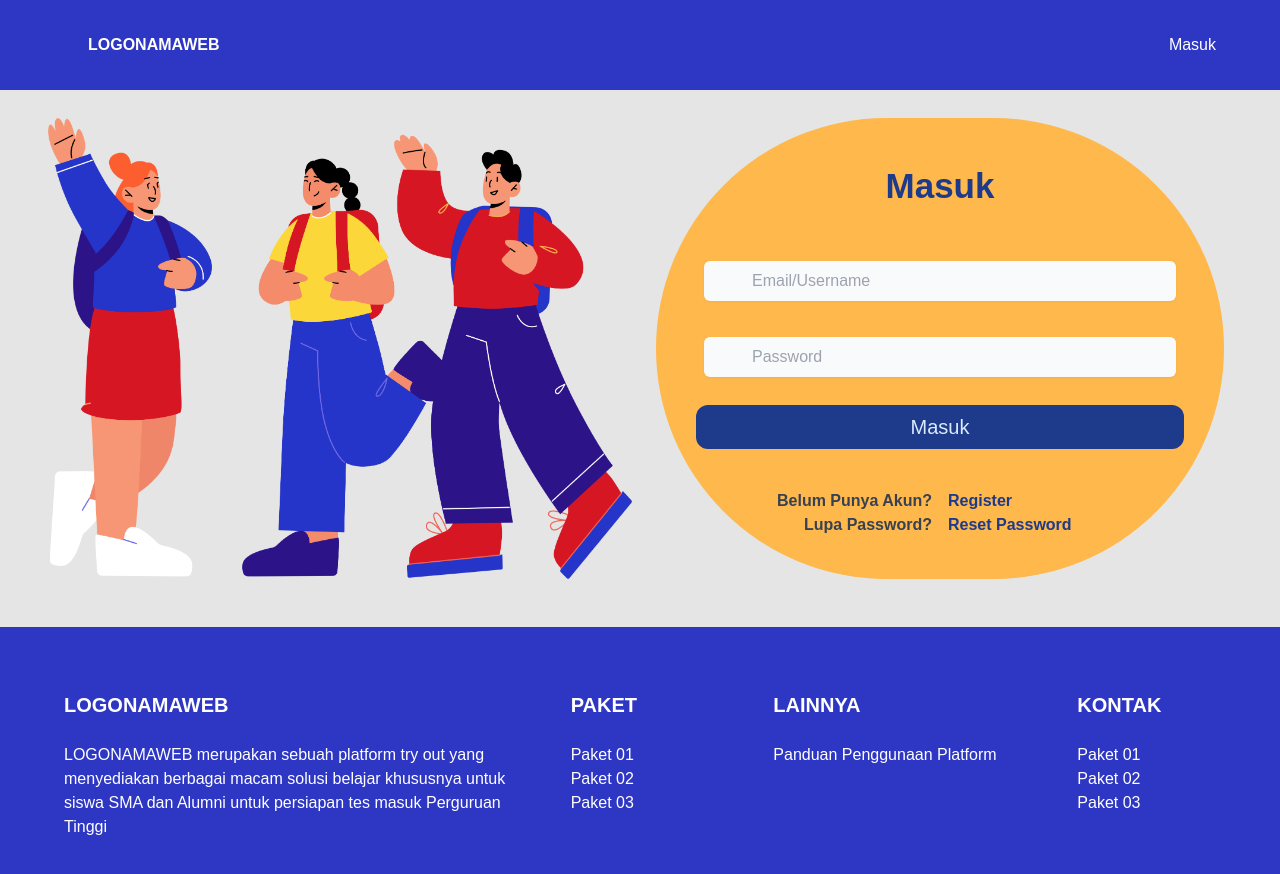
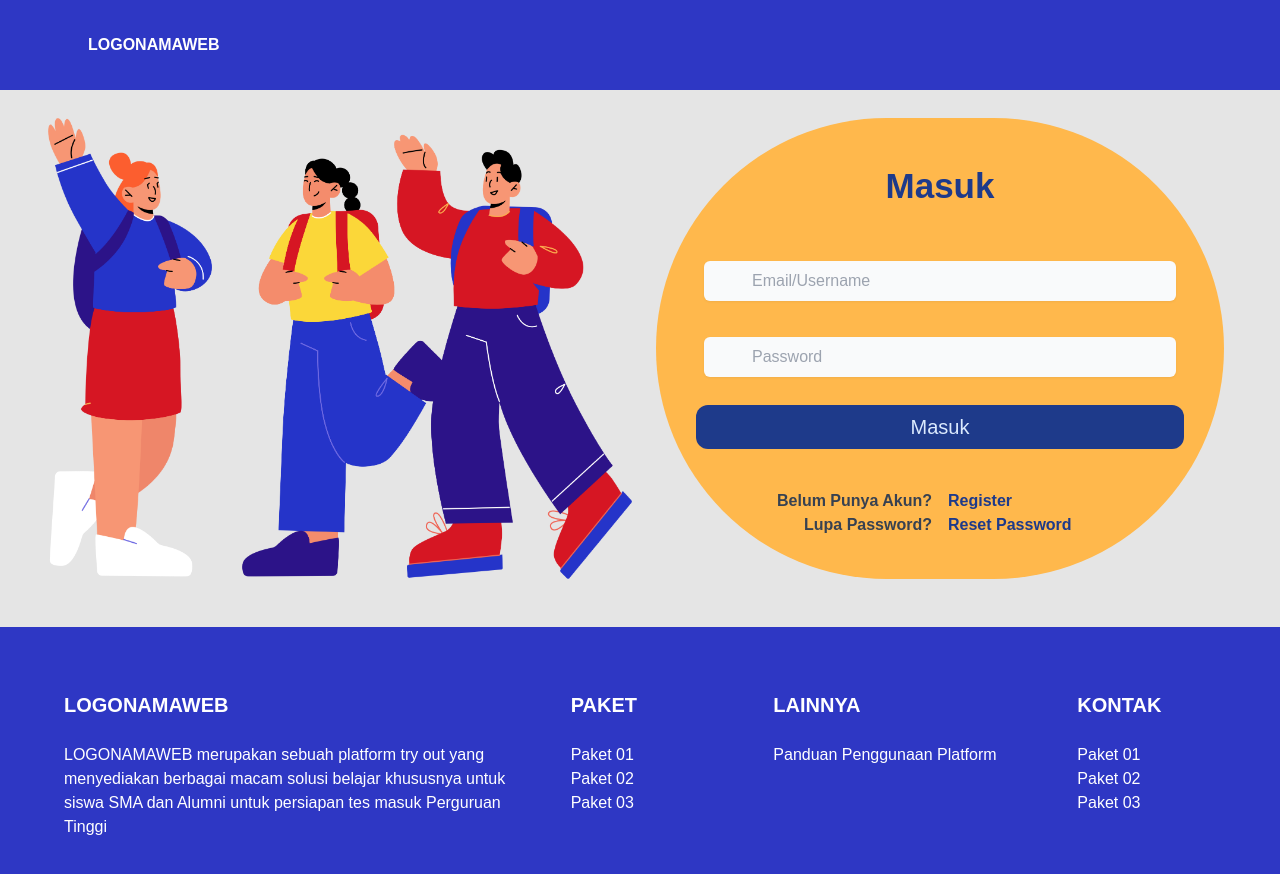
Before and after one commit to deffinad/Tryout, a React (Create React App) app: page /masuk in a window 1280 px wide. Shown: the top 874 px of the page. Built offline with nearby package versions, Linux system fonts and the light colour scheme; some icons are missing.

Commit message:
integrasi dashboard

```diff
--- a/src/components/Navbar/index.js
+++ b/src/components/Navbar/index.js
@@ -26,7 +26,7 @@ export const Navbar = ({ toggle = false, setToggle }) => {
             </div>
 
             {
-                pathname !== '/daftar' || pathname !== '/masuk' ? (
+                pathname !== '/daftar' && pathname !== '/masuk' ? (
                     <div>
                         <ul className='flex flex-row gap-6'>
                             {
--- a/src/pages/Main/Dashboard/index.js
+++ b/src/pages/Main/Dashboard/index.js
@@ -21,19 +21,19 @@ const Dashboard = () => {
                         <div className='grid grid-rows-1 grid-cols-4 items-center'>
                            <p className='col-span-2'>Terdaftar</p>
                            <div className='p-1 w-[35px] text-center rounded-full col-span-1 bg-secondary font-semibold text-white text-[18px]'>
-                              5
+                              {user.dashboard.terdaftar}
                            </div>
                         </div>
                         <div className='grid grid-rows-1 grid-cols-4 items-center'>
                            <p className='col-span-2'>Sudah Dikerjakan</p>
                            <div className='p-1 w-[35px] text-center rounded-full col-span-1 bg-primary font-semibold text-white text-[18px]'>
-                              1
+                              {user.dashboard.sudah_dikerjakan}
                            </div>
                         </div>
                         <div className='grid grid-rows-1 grid-cols-4 items-center'>
                            <p className='col-span-2'>Belum Dikerjakan</p>
                            <div className='p-1 w-[35px] text-center rounded-full col-span-1 bg-bgRed font-semibold text-white text-[18px]'>
-                              4
+                              {user.dashboard.belum_dikerjakan}
                            </div>
                         </div>
                      </div>
```
